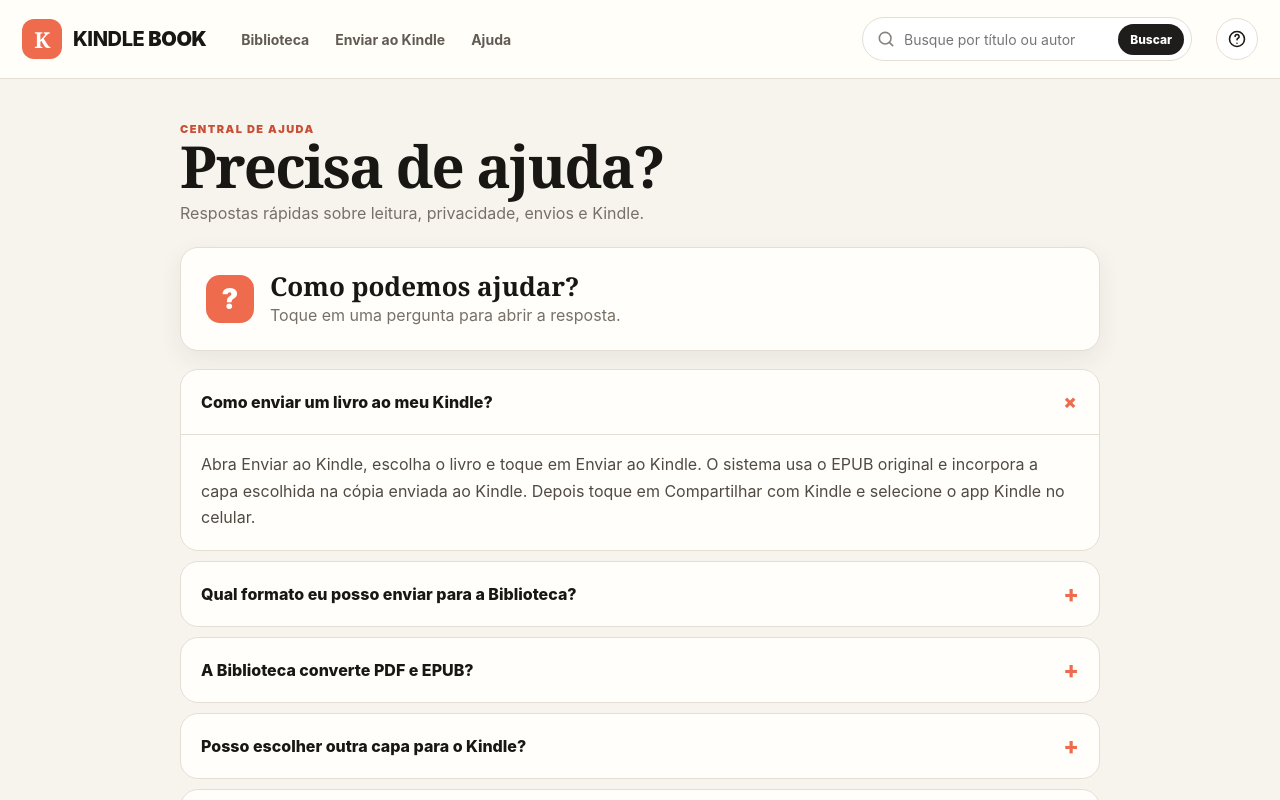
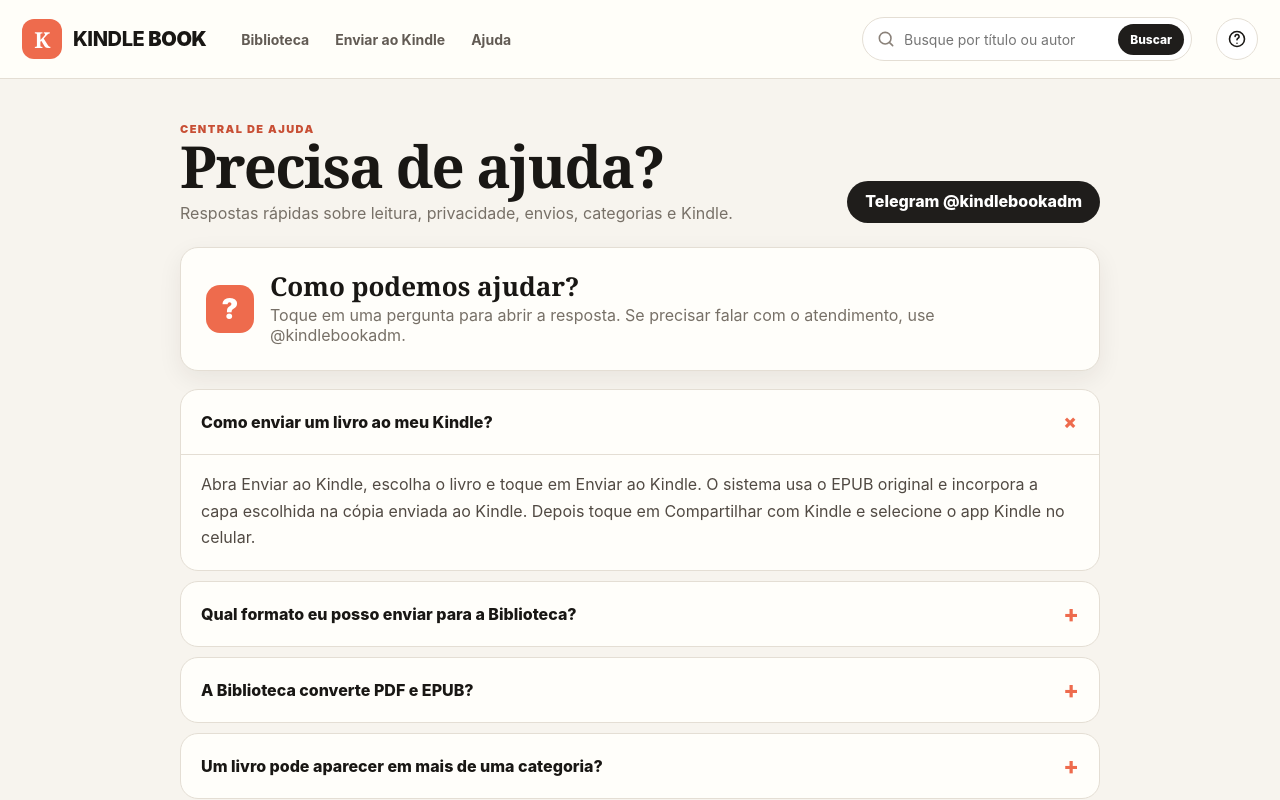
Before and after one commit to Guilhsxzd12/teste181819, a Next.js app: page /ajuda in a window 1280 px wide. Shown: the top 800 px of the page. Built offline with nearby package versions, Linux system fonts and the light colour scheme; no server answers.

Commit message:
Explain multi-category catalog and Telegram support

```diff
--- a/src/app/ajuda/page.tsx
+++ b/src/app/ajuda/page.tsx
@@ -4,14 +4,15 @@
   {q:"Como enviar um livro ao meu Kindle?",a:"Abra Enviar ao Kindle, escolha o livro e toque em Enviar ao Kindle. O sistema usa o EPUB original e incorpora a capa escolhida na cópia enviada ao Kindle. Depois toque em Compartilhar com Kindle e selecione o app Kindle no celular."},
   {q:"Qual formato eu posso enviar para a Biblioteca?",a:"Nos envios pessoais, envie o EPUB original e uma capa. O arquivo é preservado sem conversão. Quando uma versão PDF de leitura estiver disponível, ela aparece separadamente para leitura e download."},
   {q:"A Biblioteca converte PDF e EPUB?",a:"Não. EPUB e PDF são mantidos como arquivos separados. O EPUB original é usado para Kindle e o PDF disponível é exibido exatamente no formato em que foi fornecido."},
+  {q:"Um livro pode aparecer em mais de uma categoria?",a:"Sim. A Kindle Book usa múltiplas categorias quando elas realmente se aplicam à obra. Por exemplo, um título pode aparecer em Romance e Mistério e Suspense ao mesmo tempo. Fatos Reais também reúne áreas como biografias, história, negócios, psicologia, ciência e outras categorias de não ficção."},
   {q:"Posso escolher outra capa para o Kindle?",a:"Sim. Sempre que tocar em Enviar ao Kindle, você poderá escolher uma capa disponível ou enviar uma nova imagem em JPG, PNG ou WEBP. A capa escolhida é incorporada à cópia EPUB enviada ao Kindle."},
   {q:"Consigo ler sem baixar?",a:"Sim. Quando o livro possui uma versão PDF de leitura, ela abre dentro do leitor da Kindle Book. O download só acontece quando você escolhe uma opção de download ou compartilhamento."},
   {q:"Por que o Kindle não aparece no menu de compartilhamento?",a:"Confira se o app Kindle está instalado no celular. No iPhone ou Android, abra Mais/Outros no menu de compartilhamento e habilite Kindle. Se o navegador não permitir compartilhar arquivos diretamente, a Biblioteca baixa o EPUB como alternativa para você abri-lo no Kindle."},
   {q:"Quem consegue ver o livro que eu enviei?",a:"O livro aparece em Minha Biblioteca e em Meus Envios. O status mostrado informa se ele ainda está em análise, se permanece privado ou se já está disponível no acervo."},
   {q:"O que significa Em análise?",a:"Significa que o envio foi recebido e ainda está sendo revisado antes de ficar disponível no acervo geral. O livro continua aparecendo para você em Minha Biblioteca e em Meus Envios."},
   {q:"Onde ficam meus livros?",a:"Seus livros ficam vinculados à sua conta da Kindle Book. O acesso aos arquivos é controlado pelo sistema e cada usuário visualiza apenas o conteúdo permitido para sua conta."},
-  {q:"Por que autor, idioma e sinopse são pedidos?",a:"Esses dados ajudam a identificar e organizar corretamente cada livro. Quando possível, a Biblioteca tenta preencher automaticamente título, autor, idioma, ano, páginas, categoria, sinopse e capa."},
+  {q:"Por que autor, idioma e sinopse são pedidos?",a:"Esses dados ajudam a identificar e organizar corretamente cada livro. Quando possível, a Biblioteca tenta preencher automaticamente título, autor, idioma, ano, páginas, categorias, sinopse e capa."},
   {q:"Meu upload falhou. O que devo verificar?",a:"Confirme se o arquivo é EPUB, se possui até 200 MB e se sua conexão está estável. Não feche a página durante o envio. Verifique também se uma capa foi selecionada."}
 ];
 
-export default function HelpPage(){return <AppShell><main className="container help-page"><div className="page-head"><div><span className="eyebrow">CENTRAL DE AJUDA</span><h1>Precisa de ajuda?</h1><p>Respostas rápidas sobre leitura, privacidade, envios e Kindle.</p></div></div><section className="help-intro card panel"><div className="help-badge">?</div><div><h2>Como podemos ajudar?</h2><p className="muted">Toque em uma pergunta para abrir a resposta.</p></div></section><section className="faq-list">{faqs.map((item,index)=><details className="card faq-item" key={item.q} open={index===0}><summary>{item.q}<span>+</span></summary><div className="faq-answer">{item.a}</div></details>)}</section></main></AppShell>;}
+export default function HelpPage(){return <AppShell><main className="container help-page"><div className="page-head"><div><span className="eyebrow">CENTRAL DE AJUDA</span><h1>Precisa de ajuda?</h1><p>Respostas rápidas sobre leitura, privacidade, envios, categorias e Kindle.</p></div><a className="btn" href="https://t.me/kindlebookadm" target="_blank" rel="noreferrer">Telegram @kindlebookadm</a></div><section className="help-intro card panel"><div className="help-badge">?</div><div><h2>Como podemos ajudar?</h2><p className="muted">Toque em uma pergunta para abrir a resposta. Se precisar falar com o atendimento, use @kindlebookadm.</p></div></section><section className="faq-list">{faqs.map((item,index)=><details className="card faq-item" key={item.q} open={index===0}><summary>{item.q}<span>+</span></summary><div className="faq-answer">{item.a}</div></details>)}</section></main></AppShell>;}
```
